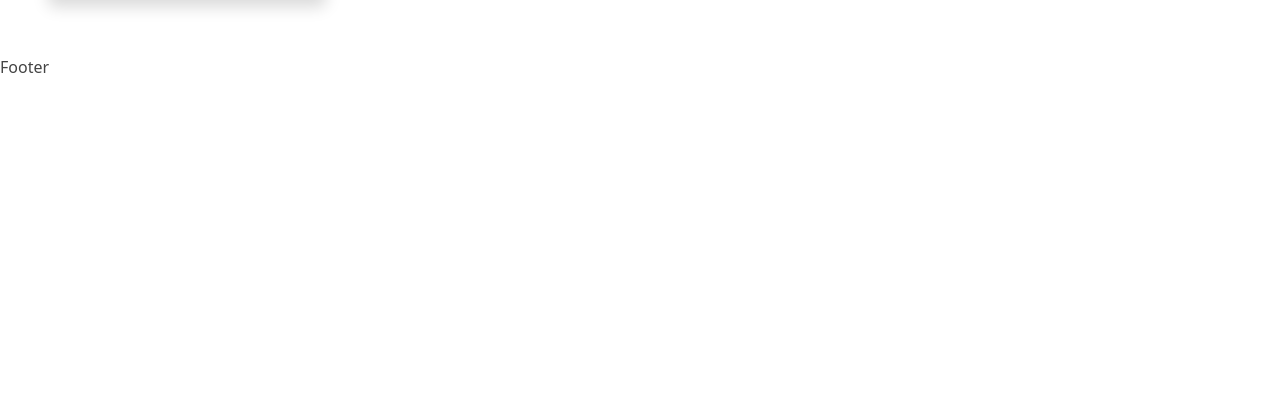
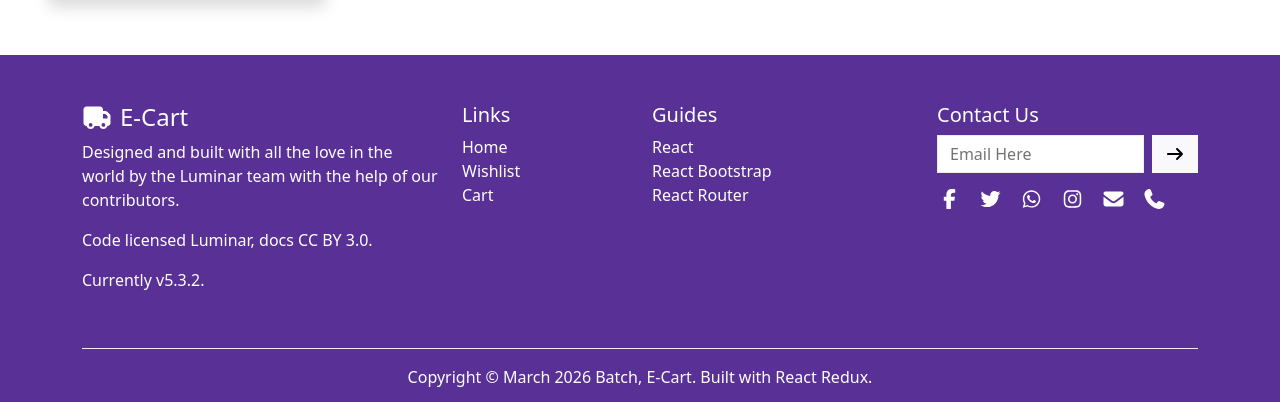
Before and after one commit to v-angelo/redux-cart, a React (Vite) app: page / in a window 1280 px wide. Shown: the part 451-853 px from the top of the page. Before the commit the page ends 800 px from the top, so only its background shows below. Built offline with nearby package versions, Linux system fonts and the light colour scheme.

Commit message:
footer done

```diff
--- a/src/App.jsx
+++ b/src/App.jsx
@@ -1,5 +1,4 @@
 import { Route, Routes } from "react-router-dom";
-import "./App.css";
 import Products from "./pages/Products";
 import Wishlist from "./pages/Wishlist";
 import Cart from "./pages/Cart";
--- a/src/components/Footer.jsx
+++ b/src/components/Footer.jsx
@@ -1,7 +1,105 @@
 import React from "react";
+import { FontAwesomeIcon } from "@fortawesome/react-fontawesome";
 
-function Footer() {
-  return <div>Footer</div>;
-}
+import {
+  faTruck,
+  faArrowRight,
+  faEnvelope,
+  faPhone,
+} from "@fortawesome/free-solid-svg-icons";
+import {
+  faFacebookF,
+  faTwitter,
+  faWhatsapp,
+  faInstagram,
+} from "@fortawesome/free-brands-svg-icons";
+
+const Footer = () => {
+  return (
+    <footer className="bg-primary text-white pt-5 pb-3">
+      <div className="container">
+        <div className="row">
+          {/* Left Section */}
+          <div className="col-md-4 mb-4">
+            <h4>
+              <FontAwesomeIcon icon={faTruck} className="me-2" />
+              E-Cart
+            </h4>
+            <p>
+              Designed and built with all the love in the world by the Luminar
+              team with the help of our contributors.
+            </p>
+            <p>Code licensed Luminar, docs CC BY 3.0.</p>
+            <p>Currently v5.3.2.</p>
+          </div>
+
+          {/* Links */}
+          <div className="col-md-2 mb-4">
+            <h5>Links</h5>
+            <ul className="list-unstyled">
+              <li>
+                <a href="#" className="text-white text-decoration-none">
+                  Home
+                </a>
+              </li>
+              <li>
+                <a href="#" className="text-white text-decoration-none">
+                  Wishlist
+                </a>
+              </li>
+              <li>
+                <a href="#" className="text-white text-decoration-none">
+                  Cart
+                </a>
+              </li>
+            </ul>
+          </div>
+
+          {/* Guides */}
+          <div className="col-md-3 mb-4">
+            <h5>Guides</h5>
+            <ul className="list-unstyled">
+              <li>React</li>
+              <li>React Bootstrap</li>
+              <li>React Router</li>
+            </ul>
+          </div>
+
+          {/* Contact */}
+          <div className="col-md-3 mb-4">
+            <h5>Contact Us</h5>
+
+            <div className="d-flex mb-3">
+              <input
+                type="email"
+                className="form-control"
+                placeholder="Email Here"
+              />
+              <button className="btn btn-light ms-2">
+                <FontAwesomeIcon icon={faArrowRight} />
+              </button>
+            </div>
+
+            <div className="d-flex gap-3 fs-5">
+              <FontAwesomeIcon icon={faFacebookF} />
+              <FontAwesomeIcon icon={faTwitter} />
+              <FontAwesomeIcon icon={faWhatsapp} />
+              <FontAwesomeIcon icon={faInstagram} />
+              <FontAwesomeIcon icon={faEnvelope} />
+              <FontAwesomeIcon icon={faPhone} />
+            </div>
+          </div>
+        </div>
+
+        {/* Bottom */}
+        <div className="text-center pt-3 border-top mt-3">
+          <p className="mb-0">
+            Copyright © March 2026 Batch, E-Cart. Built with React Redux.
+          </p>
+        </div>
+      </div>
+    </footer>
+  );
+};
 
 export default Footer;
--- a/src/index.css
+++ b/src/index.css
@@ -0,0 +1,11 @@
+footer {
+  background-color: #3f6288;
+}
+
+footer svg {
+  cursor: pointer;
+}
+
+footer svg:hover {
+  opacity: 0.7;
+}
```
Also changed, not shown: src/App.css (deleted).
